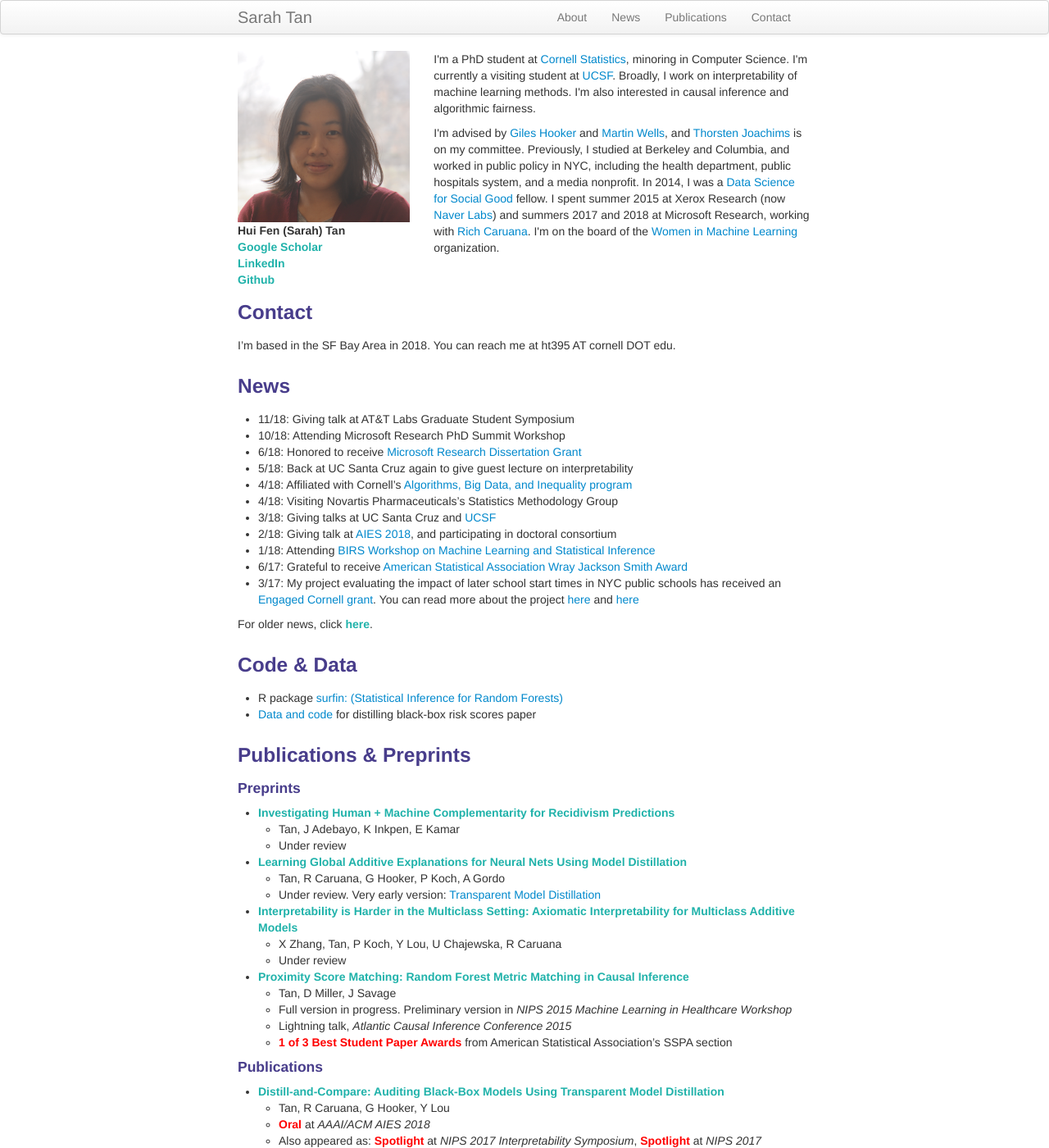
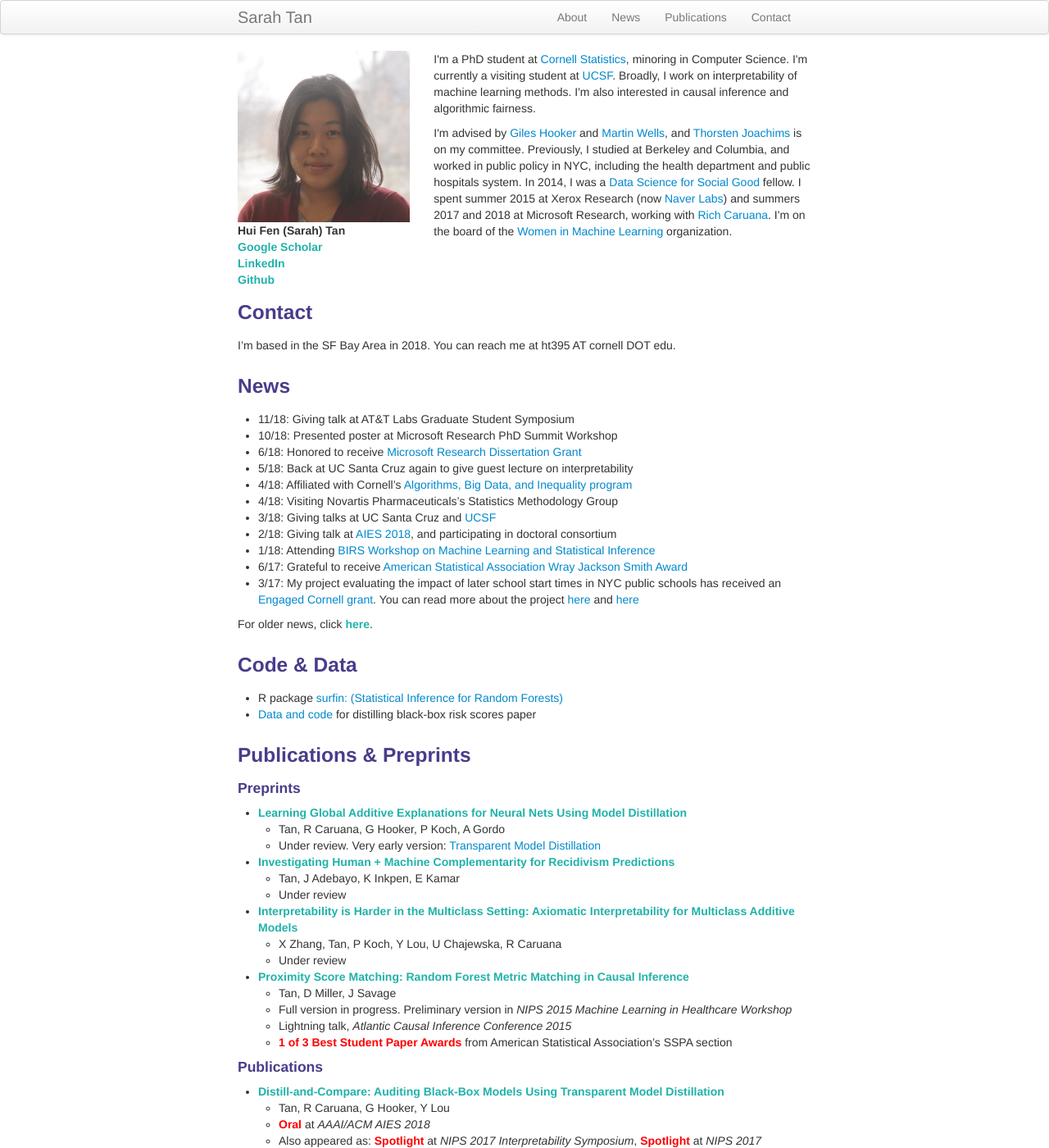
Before and after one commit to shftan/shftan.github.io, a Jekyll site: the page built from index.md, in a window 1280 px wide and 1400 px high. Shown: the whole window at 82% size. Built offline with Jekyll 4.4.1, drawn with Linux system fonts in a browser that asks for light colours.

Commit message:
Update index.md

```diff
--- a/index.md
+++ b/index.md
@@ -20,7 +20,7 @@ keywords: Sarah Tan, Cornell, statistics, interpretability, causal inference, co
         <div class="span8">
                 <p>I'm a PhD student at <a href="https://stat.cornell.edu/">Cornell Statistics</a>, minoring in Computer Science. I'm currently a visiting student at <a href="https://epibiostat.ucsf.edu/">UCSF</a>. Broadly, I work on interpretability of machine learning methods. I'm also interested in causal inference and algorithmic fairness.</p>
 
-                <p>I'm advised by <a href="http://faculty.bscb.cornell.edu/~hooker/">Giles Hooker</a> and <a href="https://courses.cit.cornell.edu/mtw1/">Martin Wells</a>, and <a href="https://www.cs.cornell.edu/people/tj/">Thorsten Joachims</a> is on my committee. Previously, I studied at Berkeley and Columbia, and worked in public policy in NYC, including the health department, public hospitals system, and a media nonprofit. In 2014, I was a <a href="https://dssg.uchicago.edu">Data Science for Social Good</a> fellow. I spent summer 2015 at Xerox Research (now <a href="http://www.europe.naverlabs.com">Naver Labs</a>) and summers 2017 and 2018 at Microsoft Research, working with <a href="https://www.microsoft.com/en-us/research/people/rcaruana/">Rich Caruana</a>. I'm on the board of the <a href="https://wimlworkshop.org">Women in Machine Learning</a> organization.</p>
+                <p>I'm advised by <a href="http://faculty.bscb.cornell.edu/~hooker/">Giles Hooker</a> and <a href="https://courses.cit.cornell.edu/mtw1/">Martin Wells</a>, and <a href="https://www.cs.cornell.edu/people/tj/">Thorsten Joachims</a> is on my committee. Previously, I studied at Berkeley and Columbia, and worked in public policy in NYC, including the health department and public hospitals system. In 2014, I was a <a href="https://dssg.uchicago.edu">Data Science for Social Good</a> fellow. I spent summer 2015 at Xerox Research (now <a href="http://www.europe.naverlabs.com">Naver Labs</a>) and summers 2017 and 2018 at Microsoft Research, working with <a href="https://www.microsoft.com/en-us/research/people/rcaruana/">Rich Caruana</a>. I'm on the board of the <a href="https://wimlworkshop.org">Women in Machine Learning</a> organization.</p>
 
         </div>
 </div>
@@ -31,7 +31,7 @@ I'm based in the SF Bay Area in 2018. You can reach me at ht395 AT cornell DOT e
 <div class="row-fluid" id="news"><h3>News</h3>
 </div>
 - 11/18: Giving talk at AT&T Labs Graduate Student Symposium
-- 10/18: Attending Microsoft Research PhD Summit Workshop
+- 10/18: Presented poster at Microsoft Research PhD Summit Workshop
 - 6/18: Honored to receive [Microsoft Research Dissertation Grant](https://www.microsoft.com/en-us/research/academic-program/dissertation-grant/#!grant-recipients)
 - 5/18: Back at UC Santa Cruz again to give guest lecture on interpretability
 - 4/18: Affiliated with Cornell's [Algorithms, Big Data, and Inequality program](http://socialsciences.cornell.edu/algorithms/)
@@ -52,12 +52,12 @@ For older news, click <a class="paper" href="oldernews.html">here</a>.
 <div class="row-fluid" id="publications"><h3>Publications & Preprints</h3>
 <h4>Preprints</h4>
 </div>
+- <span class="paper">Learning Global Additive Explanations for Neural Nets Using Model Distillation</span>
+   - Tan, R Caruana, G Hooker, P Koch, A Gordo
+   - Under review. Very early version: <a href="https://arxiv.org/abs/1801.08640">Transparent Model Distillation</a>
 - <a class="paper" href="http://arxiv.org/abs/1808.09123">Investigating Human + Machine Complementarity for Recidivism Predictions</a>
    - Tan, J Adebayo, K Inkpen, E Kamar
    - Under review
-- <span class="paper">Learning Global Additive Explanations for Neural Nets Using Model Distillation</span>
-   - Tan, R Caruana, G Hooker, P Koch, A Gordo
-   - Under review. Very early version: <a href="https://arxiv.org/abs/1801.08640">Transparent Model Distillation</a>
 - <a class="paper" href="https://arxiv.org/abs/1810.09092">Interpretability is Harder in the Multiclass Setting: Axiomatic Interpretability for Multiclass Additive Models</a>
    - X Zhang, Tan, P Koch, Y Lou, U Chajewska, R Caruana
    - Under review
```
